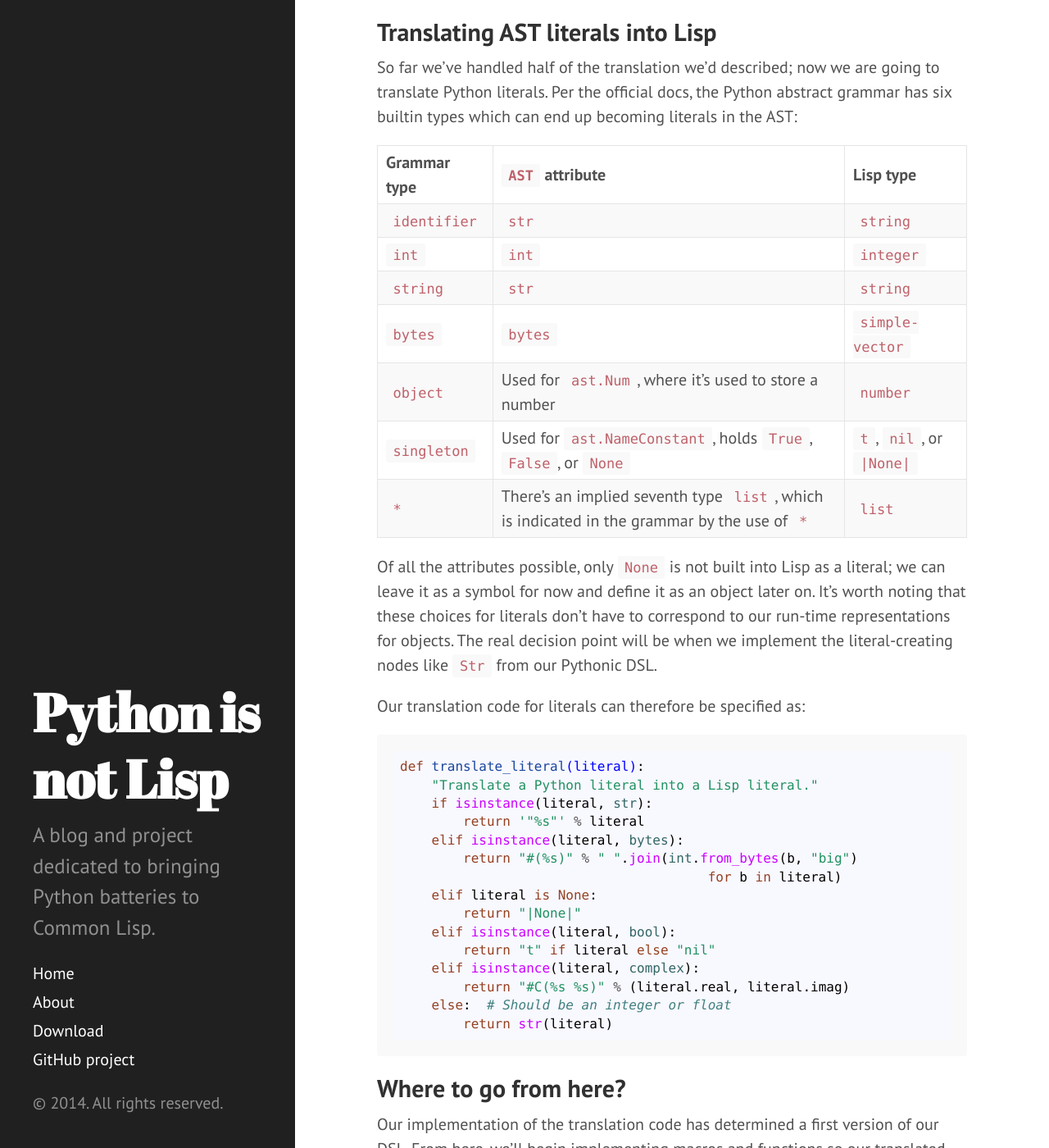
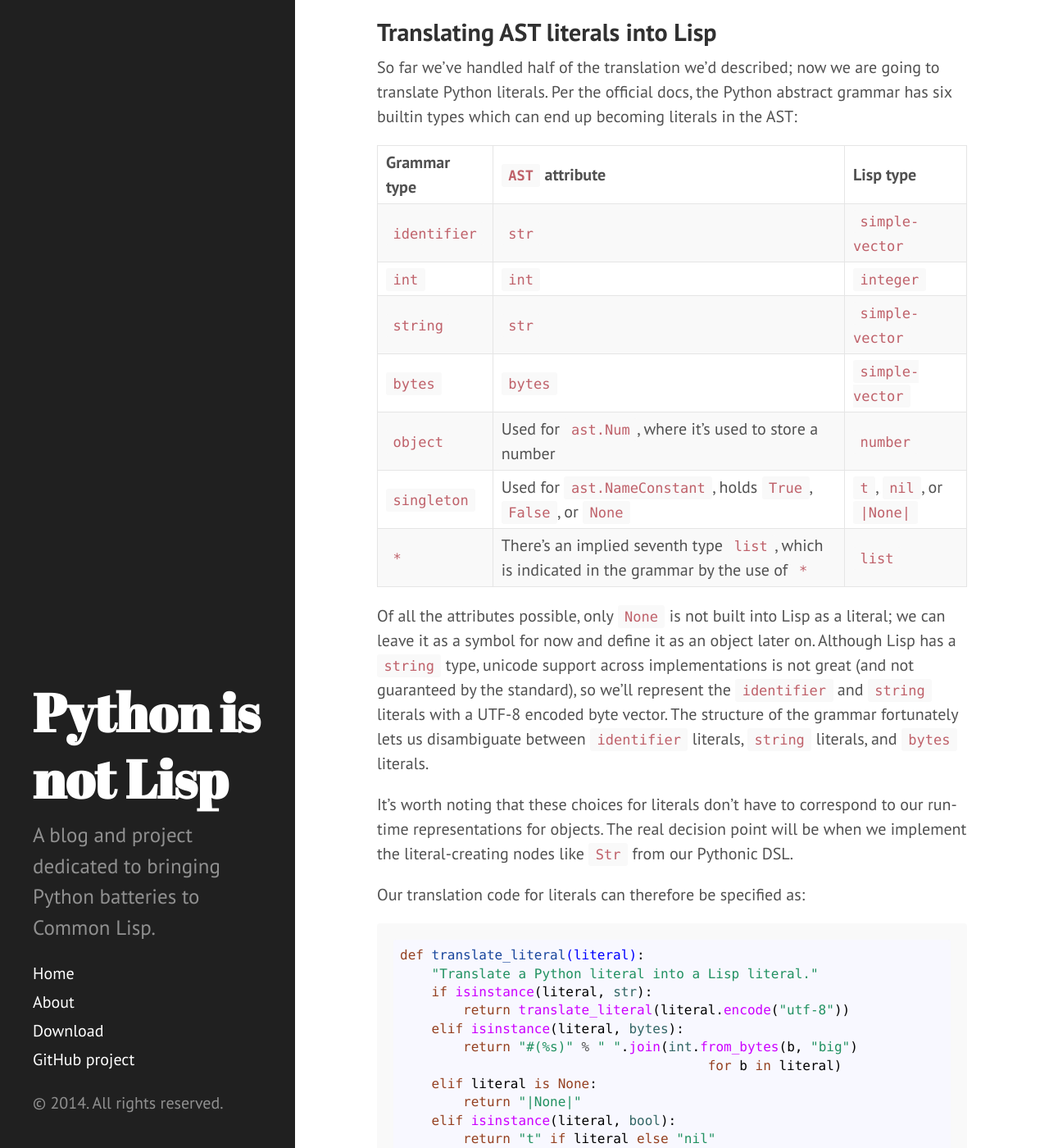
Before and after one commit to felipeochoa/aqua-lisp, a Jekyll site: the page built from _posts/2014-10-24-a-python-dsl.md, in a window 1280 px wide and 1400 px high, scrolled down 2113 px. Shown: the whole window at 82% size. Built offline with Jekyll 4.4.1, drawn with Linux system fonts in a browser that asks for light colours.

Commit message:
use utf-8 for strings

```diff
--- a/_posts/2014-10-24-a-python-dsl.md
+++ b/_posts/2014-10-24-a-python-dsl.md
@@ -97,9 +97,9 @@
 
 | Grammar type | `AST` attribute      | Lisp type |
 |:-------------|:---------------------|:----------|
-| `identifier` | `str`                | `string`
+| `identifier` | `str`                | `simple-vector`
 | `int`        | `int`                | `integer`
-| `string`     | `str`                | `string`
+| `string`     | `str`                | `simple-vector`
 | `bytes`      | `bytes`              | `simple-vector`
 | `object`     | Used for `ast.Num`, where it's used to store a number | `number`
 | `singleton`  | Used for `ast.NameConstant`, holds `True`, `False`,  or `None` | `t`, `nil`, or `|None|`
@@ -107,7 +107,14 @@
 
 Of all the attributes possible, only `None` is not built into Lisp as
 a literal; we can leave it as a symbol for now and define it as an
-object later on. It's worth noting that these choices for literals
+object later on. Although Lisp has a `string` type, unicode support
+across implementations is not great (and not guaranteed by the
+standard), so we'll represent the `identifier` and `string` literals
+with a UTF-8 encoded byte vector. The structure of the grammar
+fortunately lets us disambiguate between `identifier` literals,
+`string` literals, and `bytes` literals.
+
+It's worth noting that these choices for literals
 don't have to correspond to our run-time representations for
 objects. The real decision point will be when we implement the
 literal-creating nodes like `Str` from our Pythonic DSL.
@@ -118,7 +125,7 @@
 def translate_literal(literal):
     "Translate a Python literal into a Lisp literal."
     if isinstance(literal, str):
-        return '"%s"' % literal
+        return translate_literal(literal.encode("utf-8"))
     elif isinstance(literal, bytes):
         return "#(%s)" % " ".join(int.from_bytes(b, "big")
                                        for b in literal)
```
